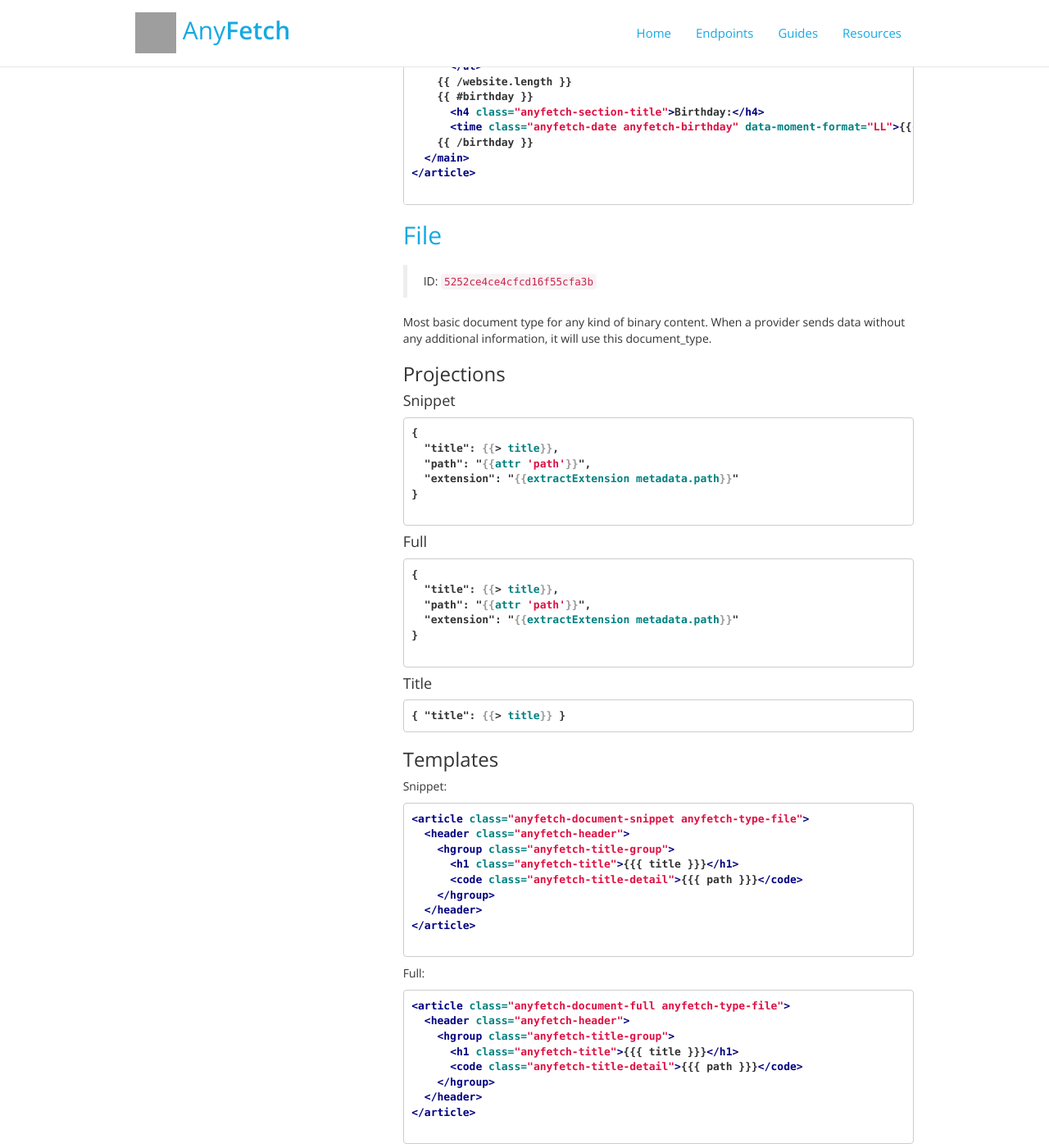
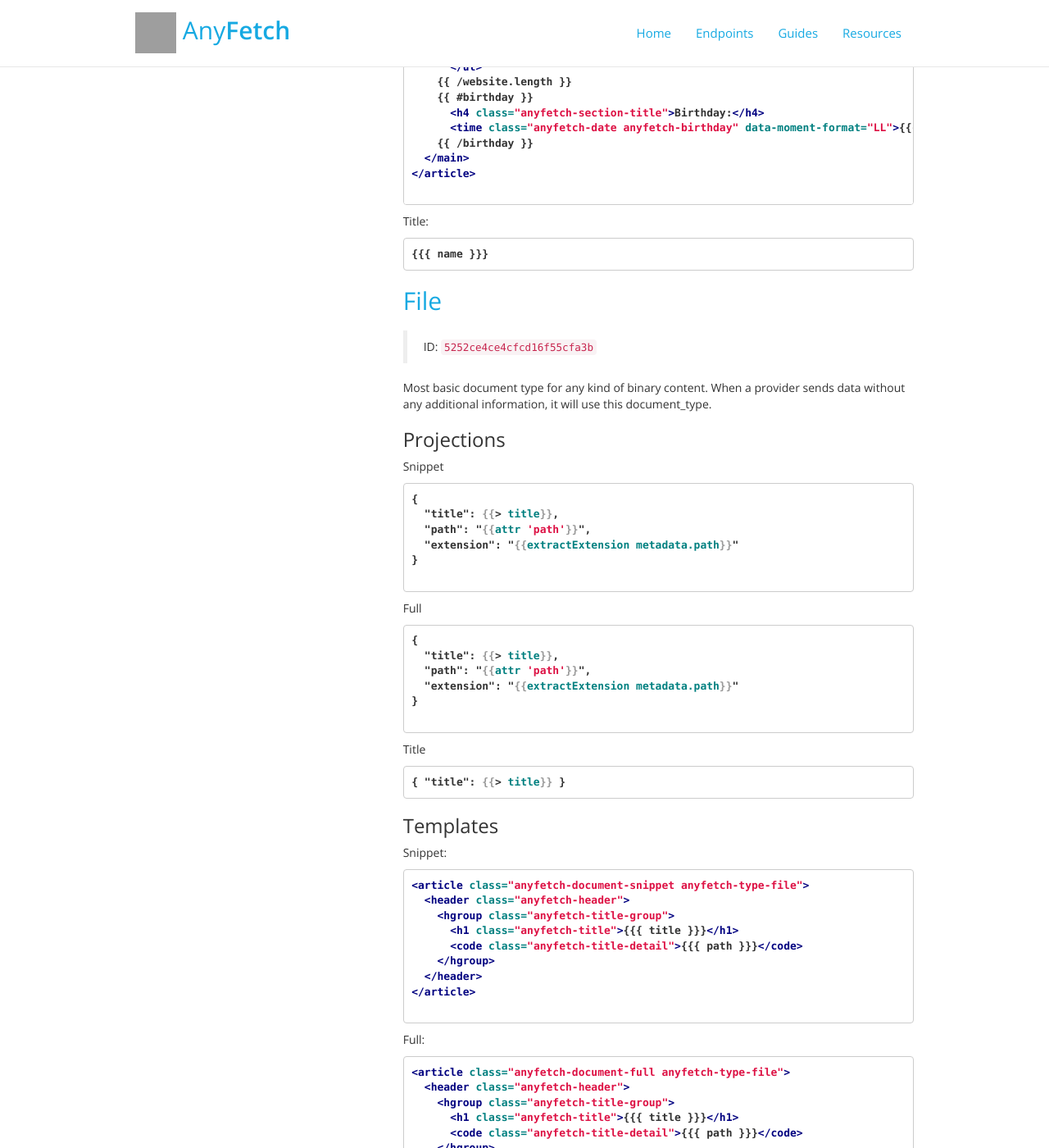
Before and after one commit to AnyFetch/developers.anyfetch.com, a Jekyll site: the page built from resources/document-types.md, in a window 1280 px wide and 1400 px high, scrolled down 3025 px. Shown: the whole window at 82% size. Built offline with Jekyll 4.4.1, drawn with Linux system fonts in a browser that asks for light colours; nearby versions of some CDN libraries; Markdown is read by kramdown in place of the engine named in the settings; some of the changed text lies outside the part shown; grey boxes are pictures that could not be loaded.

Commit message:
Highlighting

````diff
--- a/resources/document-types.md
+++ b/resources/document-types.md
@@ -17,7 +17,7 @@ Default document-types have no "owner", meaning only the AnyFetch organization i
 A person (contact, client, ...)
 
 ### Projections
-#### Snippet
+Snippet
 
 ```jinja
 {
@@ -42,7 +42,7 @@ A person (contact, client, ...)
 }
 
 ```
-#### Full
+Full
 
 ```jinja
 {
@@ -67,7 +67,7 @@ A person (contact, client, ...)
 }
 
 ```
-#### Title
+Title
 
 ```jinja
 { "name": {{> contact-name}} }
@@ -161,13 +161,18 @@ Full:
 </article>
 
 ```
+Title:
+
+```html
+{{{ name }}}
+```
 ## File
 > ID: `5252ce4ce4cfcd16f55cfa3b`
 
 Most basic document type for any kind of binary content. When a provider sends data without any additional information, it will use this document_type.
 
 ### Projections
-#### Snippet
+Snippet
 
 ```jinja
 {
@@ -177,7 +182,7 @@ Most basic document type for any kind of binary content. When a provider sends d
 }
 
 ```
-#### Full
+Full
 
 ```jinja
 {
@@ -187,7 +192,7 @@ Most basic document type for any kind of binary content. When a provider sends d
 }
 
 ```
-#### Title
+Title
 
 ```jinja
 { "title": {{> title}} }
@@ -220,13 +225,18 @@ Full:
 </article>
 
 ```
+Title:
+
+```html
+{{{ title }}}
+```
 ## Document
 > ID: `5252ce4ce4cfcd16f55cfa3c`
 
 A document from which we were able to extract a clean HTML representation: text, doc, xls, epub...
 
 ### Projections
-#### Snippet
+Snippet
 
 ```jinja
 {
@@ -236,7 +246,7 @@ A document from which we were able to extract a clean HTML representation: text,
 }
 
 ```
-#### Full
+Full
 
 ```jinja
 {
@@ -246,7 +256,7 @@ A document from which we were able to extract a clean HTML representation: text,
 }
 
 ```
-#### Title
+Title
 
 ```jinja
 { "name": {{> title}} }
@@ -283,13 +293,18 @@ Full:
 </article>
 
 ```
+Title:
+
+```html
+{{{ title }}}
+```
 ## Image
 > ID: `5252ce4ce4cfcd16f55cfa3d`
 
 Display thumbnail and preview data encoded in base64.
 
 ### Projections
-#### Snippet
+Snippet
 
 ```jinja
 {
@@ -298,7 +313,7 @@ Display thumbnail and preview data encoded in base64.
 }
 
 ```
-#### Full
+Full
 
 ```jinja
 {
@@ -310,7 +325,7 @@ Display thumbnail and preview data encoded in base64.
 }
 
 ```
-#### Title
+Title
 
 ```jinja
 { "title": {{> title}} }
@@ -374,13 +389,18 @@ Full:
 </article>
 
 ```
+Title:
+
+```html
+{{{ title }}}
+```
 ## Trello-card
 > ID: `5252ce4ce4cfcd16f55cfa3e`
 
 Display Trello cards
 
 ### Projections
-#### Snippet
+Snippet
 
 ```jinja
 {
@@ -405,7 +425,7 @@ Display Trello cards
 }
 
 ```
-#### Full
+Full
 
 ```jinja
 {
@@ -453,7 +473,7 @@ Display Trello cards
 }
 
 ```
-#### Title
+Title
 
 ```jinja
 { "title": {{> title}} }
@@ -538,13 +558,18 @@ Full:
 </article>
 
 ```
+Title:
+
+```html
+{{{ title }}}
+```
 ## Email
 > ID: `5252ce4ce4cfcd16f55cfa3f`
 
 An email
 
 ### Projections
-#### Snippet
+Snippet
 
 ```jinja
 {
@@ -573,7 +598,7 @@ An email
 }
 
 ```
-#### Full
+Full
 
 ```jinja
 {
@@ -603,7 +628,7 @@ An email
 }
 
 ```
-#### Title
+Title
 
 ```jinja
 { "subject": "{{attr "subject"}}" }
@@ -671,13 +696,18 @@ Full:
 </article>
 
 ```
+Title:
+
+```html
+{{{ subject }}}
+```
 ## Event
 > ID: `5252ce4ce4cfcd16f55cfa40`
 
 An event, from a calendar for instance.
 
 ### Projections
-#### Snippet
+Snippet
 
 ```jinja
 {
@@ -699,7 +729,7 @@ An event, from a calendar for instance.
 }
 
 ```
-#### Full
+Full
 
 ```jinja
 {
@@ -721,7 +751,7 @@ An event, from a calendar for instance.
 }
 
 ```
-#### Title
+Title
 
 ```jinja
 { "name": "{{attr "name"}}" }
@@ -823,13 +853,18 @@ Full:
 </article>
 
 ```
+Title:
+
+```html
+{{{ name }}}
+```
 ## Email-thread
 > ID: `656d61696c2d746872656164`
 
 An email thread or conversation
 
 ### Projections
-#### Snippet
+Snippet
 
 ```jinja
 {
@@ -873,7 +908,7 @@ An email thread or conversation
 }
 
 ```
-#### Full
+Full
 
 ```jinja
 {
@@ -938,7 +973,7 @@ An email thread or conversation
 }
 
 ```
-#### Title
+Title
 
 ```jinja
 { "subject": "{{attr "subject"}}" }
@@ -1070,5 +1105,10 @@ Full:
 
 
 ```
+Title:
+
+```html
+{{{ subject }}}
+```
 
 {% endraw %}
````
Also changed, not shown: bin/update-document-types.js (+10 -3 lines).
